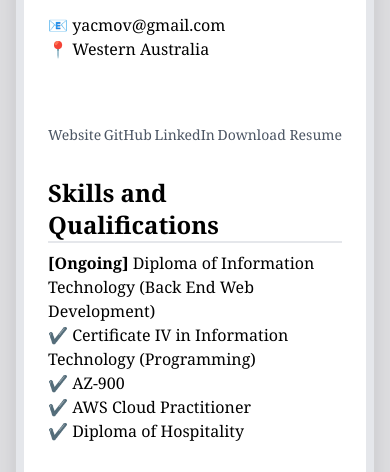
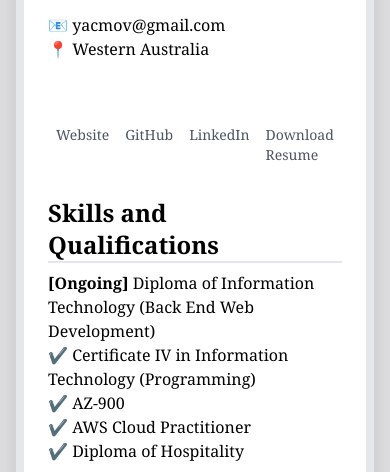
Before and after one commit to yacmov/resume-website, a website: page index.html in a window 390 px wide. Shown: the part 585-1057 px from the top of the page. Drawn offline with Linux system fonts and the light colour scheme.

Commit message:
chore: updated footer fontsize due to mobile display

```diff
--- a/index.html
+++ b/index.html
@@ -14,7 +14,7 @@
       📣 Portfolio Pages are renewing now...
     </p>
     <section class="flex flex-col md:flex-row md:justify-evenly">
-      <img class="mx-auto rounded-full border-4 border-gray-300 w-30 mt-10 md:mr-8 md:w-52"
+      <img class="mx-auto rounded-full border-8 border-gray-300 w-30 mt-10 md:mr-8 md:w-52"
         src="./assets/images/profile.png" alt="my profile picture" />
       <div class="md:mx-0">
         <p class="font-bold text-4xl mt-8 md:mt-12">Cedric Ko</p>
@@ -30,12 +30,16 @@
       </div>
     </section>
     <section class="mt-16">
-      <div id="socials-list" class="text-gray-600 text-sm flex flex-row justify-between">
-        <a class="hover:text-blue-600 delay-200" href="https://yacmov.github.io/" target="_blank">Website</a>
-        <a class="hover:text-blue-600 delay-200" href="https://github.com/yacmov" target="_blank">GitHub</a>
-        <a class="hover:text-blue-600 delay-200" href="https://www.linkedin.com/in/cedric-ko/"
-          target="_blank">LinkedIn</a>
-        <a href="./assets/resume.pdf" target="_blank">Download Resume</a>
+      <div id="socials-list" class="text-gray-600 text-sm flex flex-row justify-between justify-items-center">
+        <a class="justify-items-center h-4 px-2 hover:text-blue-600 delay-200" href="https://yacmov.github.io/"
+          target="_blank">Website</a>
+        <a class="justify-items-center h-4 px-2 hover:text-blue-600 delay-200" href="https://github.com/yacmov"
+          target="_blank">GitHub</a>
+        <a class="justify-items-center h-4 px-2 hover:text-blue-600 delay-200"
+          href="https://www.linkedin.com/in/cedric-ko/" target="_blank">LinkedIn</a>
+        <a class="justify-items-center h-4 px-2 hover:text-blue-600 delay-200" href="./assets/resume.pdf"
+          target="_blank">Download
+          Resume</a>
       </div>
     </section>
     <section class="mt-8">
@@ -106,7 +110,7 @@
   <footer class="">
     <section class="min-w-80 mx-4 max-w-screen-sm md:mx-auto mt-2">
       <!-- min-w-80 mx-4 max-w-screen-sm md:mx-auto border-8 px-6 bg-white rounded-3xl shadow-2xl mt-4 -->
-      <div class="mb-4 flex justify-center border-8 rounded-2xl py-2 mx-auto flex-grow bg-white shadow-2xl">
+      <div class="mb-4 text-sm flex justify-center border-8 rounded-2xl py-2 mx-auto flex-grow bg-white shadow-2xl">
         &copy Copyright 2024 Cedric Ko. All rights reserved.
       </div>
     </section>
```
